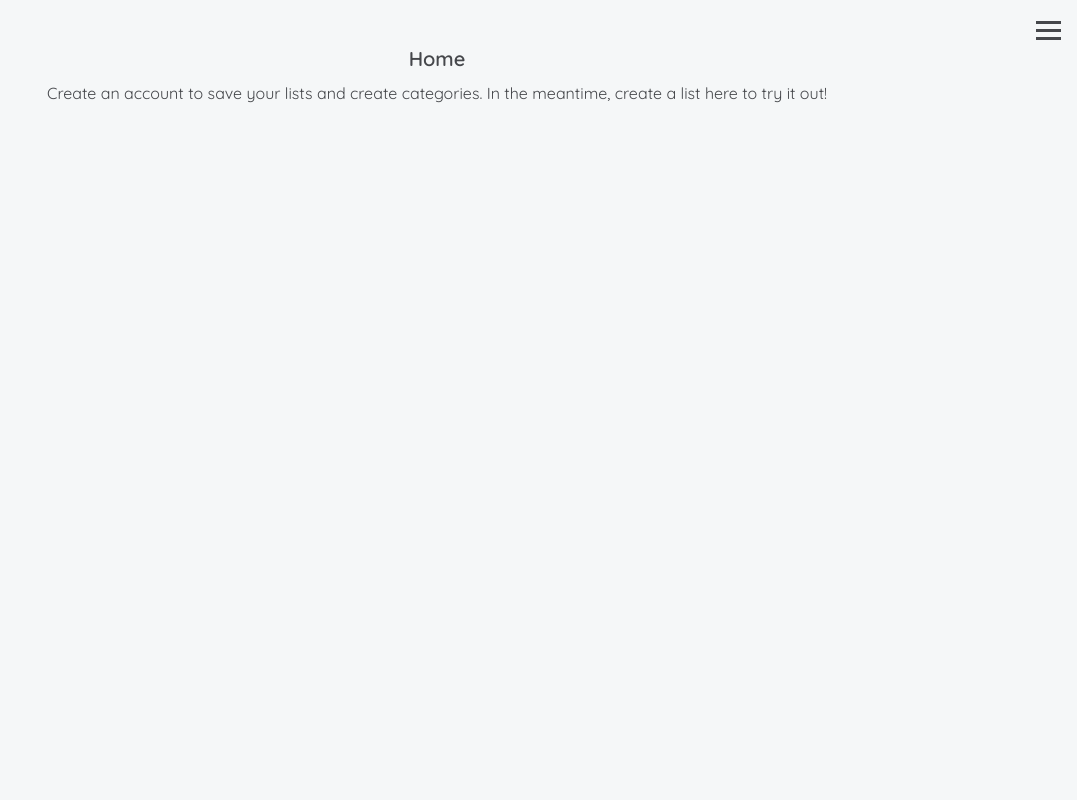
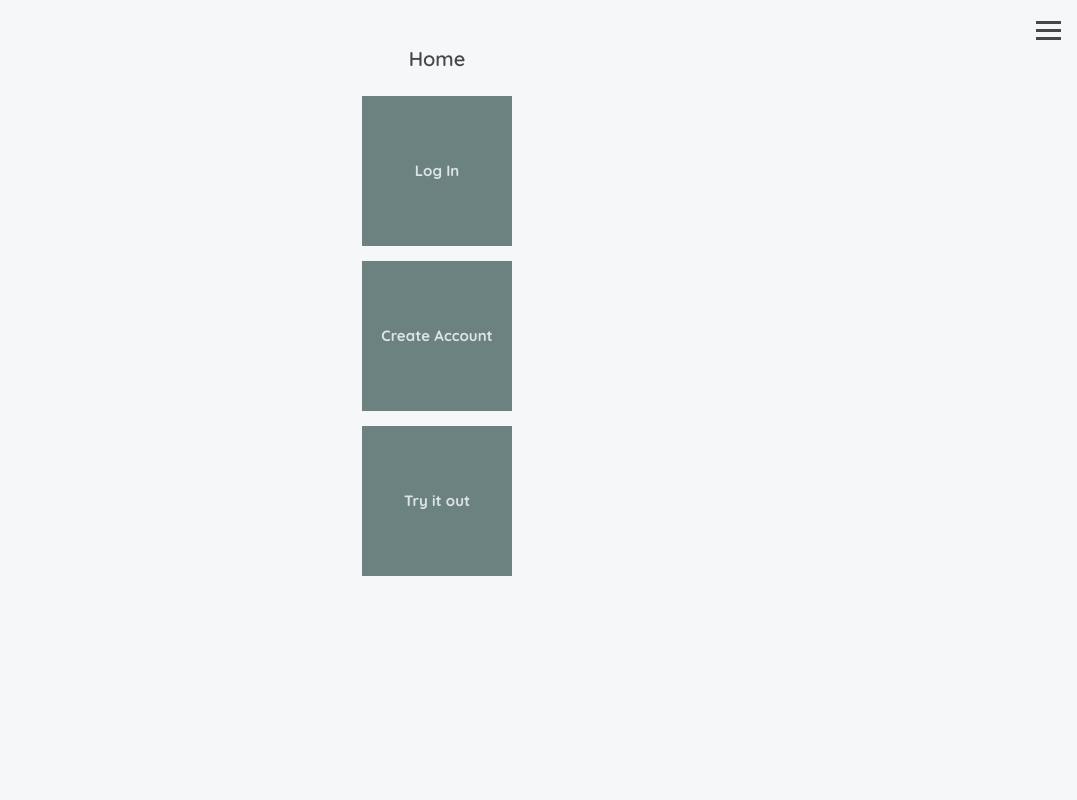
Before and after one commit to Jacob-Burnstein/shopping-list, a Next.js app: page / in a window 1280 px wide. Shown: the top 800 px of the page, without its empty margins (203-1280 px from the left). Built offline with nearby package versions, Linux system fonts and the light colour scheme.

Commit message:
updated home page

```diff
--- /dev/null
+++ b/app/components/trial/HomePage.tsx
@@ -0,0 +1,20 @@
+import React from "react";
+import Link from "next/link";
+
+const HomePage = () => {
+  return (
+    <>
+      <Link href="/pages/login">
+        <div className="homeIcon yellow">Log In</div>
+      </Link>
+      <Link href="/pages/register">
+        <div className="homeIcon green">Sign Up</div>
+      </Link>
+      <Link href="/pages/trial">
+        <div className="homeIcon darkGrey">Try it out</div>
+      </Link>
+    </>
+  );
+};
+
+export default HomePage;
--- a/app/globals.css
+++ b/app/globals.css
@@ -75,6 +75,21 @@ body {
     display: flex;
     justify-content: center;
   }
+}
+
+.homeIcon {
+  width: 10em;
+  height: 10em;
+  background-color: #6c8280;
+  margin: 1em;
+  color: #dce4e7;
+  font-weight: 800;
+  font-size: 15px;
+  /* text-align: center; */
+  display: flex;
+  flex-wrap: wrap;
+  justify-content: center;
+  align-items: center;
 }
 
 .card {
--- a/app/page.tsx
+++ b/app/page.tsx
@@ -1,16 +1,14 @@
 import React from "react";
-import TrialItemList from "./components/home/TrialItemList";
+import TrialItemList from "./components/trial/TrialItemList";
 
 export default function Home() {
   return (
     <>
       <h1 className="text-xl font-semibold pb-2">Home</h1>
       <main>
-        <p>
-          Create an account to save your lists and create categories. In the
-          meantime, create a list here to try it out!
-        </p>
-        <TrialItemList />
+        <div className="homeIcon">Log In</div>
+        <div className="homeIcon">Create Account</div>
+        <div className="homeIcon">Try it out</div>
       </main>
     </>
   );
--- /dev/null
+++ b/app/pages/trial/page.tsx
@@ -0,0 +1,12 @@
+import TrialItemList from "@/app/components/trial/TrialItemList";
+import React from "react";
+
+const TrialPage = () => {
+  return (
+    <div>
+      <TrialItemList />
+    </div>
+  );
+};
+
+export default TrialPage;
```
Also changed, not shown: app/components/trial/TrialItemList.tsx (renamed from app/components/home/TrialItemList.tsx).
